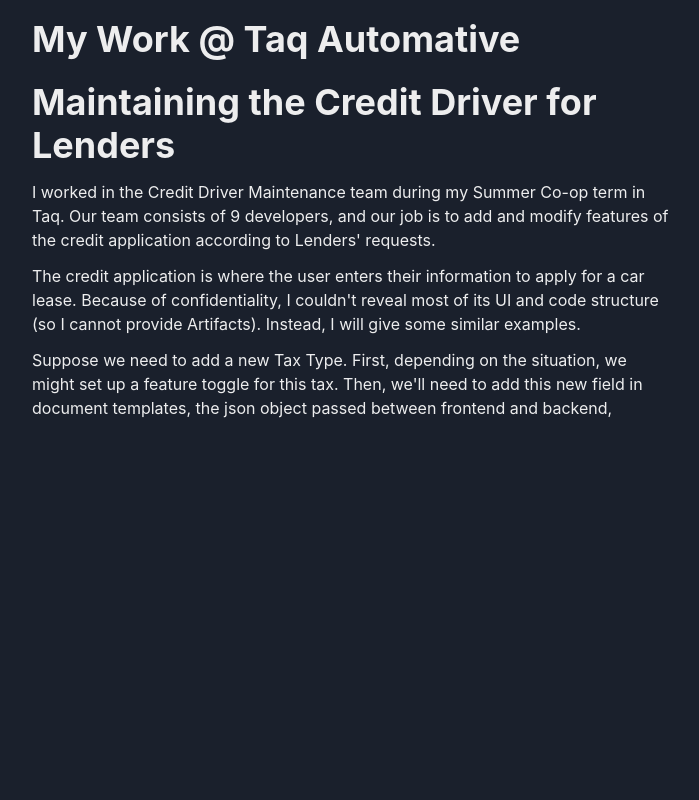
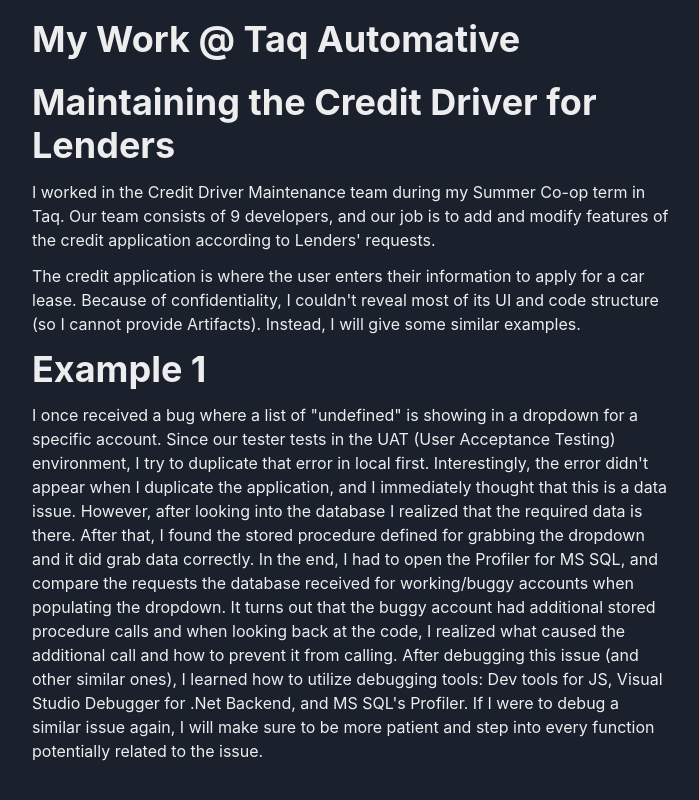
Before and after one commit to drunkint/personal-website, a Next.js app in the folder website/: page /experiences/taq-2022-summer in a window 1280 px wide. Shown: the part 566-1366 px from the top of the page, without its empty margins (288-987 px from the left). Before the commit the page ends 1026 px from the top, so only its background shows below. Built offline with nearby package versions, Linux system fonts and the light colour scheme.

Commit message:
add experience - taq-summer-2022 - example 1f

```diff
--- a/website/pages/experiences/taq-2022-summer/index.js
+++ b/website/pages/experiences/taq-2022-summer/index.js
@@ -27,7 +27,7 @@
         <Heading as="h1" marginBottom="20px">My Work @ Taq Automative</Heading>
         <Grid templateRows="repeat(1, 1fr)" gap={3}>
           <GridItem>
-            <Heading as="h3">Maintaining the Credit Driver for Lenders</Heading>
+            <Heading as="h2">Maintaining the Credit Driver for Lenders</Heading>
           </GridItem>
           <GridItem>
             <Text>
@@ -40,10 +40,14 @@
             </Text>
           </GridItem>
           <GridItem>
+            <Heading as="h3">Example 1</Heading>
+          </GridItem>
+          <GridItem>
             <Text>
-            Suppose we need to add a new Tax Type. First, depending on the situation, we might set up a feature toggle for this tax. Then, we'll need to add this new field in document templates, the json object passed between frontend and backend,
+            I once received a bug where a list of "undefined" is showing in a dropdown for a specific account. Since our tester tests in the  UAT (User Acceptance Testing) environment, I try to duplicate that error in local first. Interestingly, the error didn't appear when I duplicate the application, and I immediately thought that this is a data issue. However, after looking into the database I realized that the required data is there. After that, I found the stored procedure defined for grabbing the dropdown and it did grab data correctly. In the end, I had to open the Profiler for MS SQL, and compare the requests the database received for working/buggy accounts when populating the dropdown. It turns out that the buggy account had additional stored procedure calls and when looking back at the code, I realized what caused the additional call and how to prevent it from calling. After debugging this issue (and other similar ones), I learned how to utilize debugging tools: Dev tools for JS, Visual Studio Debugger for .Net Backend, and MS SQL's Profiler. If I were to debug a similar issue again, I will make sure to be more patient and step into every function potentially related to the issue.
             </Text>
           </GridItem>
+
         </Grid>
       </Box>
     </>
```
